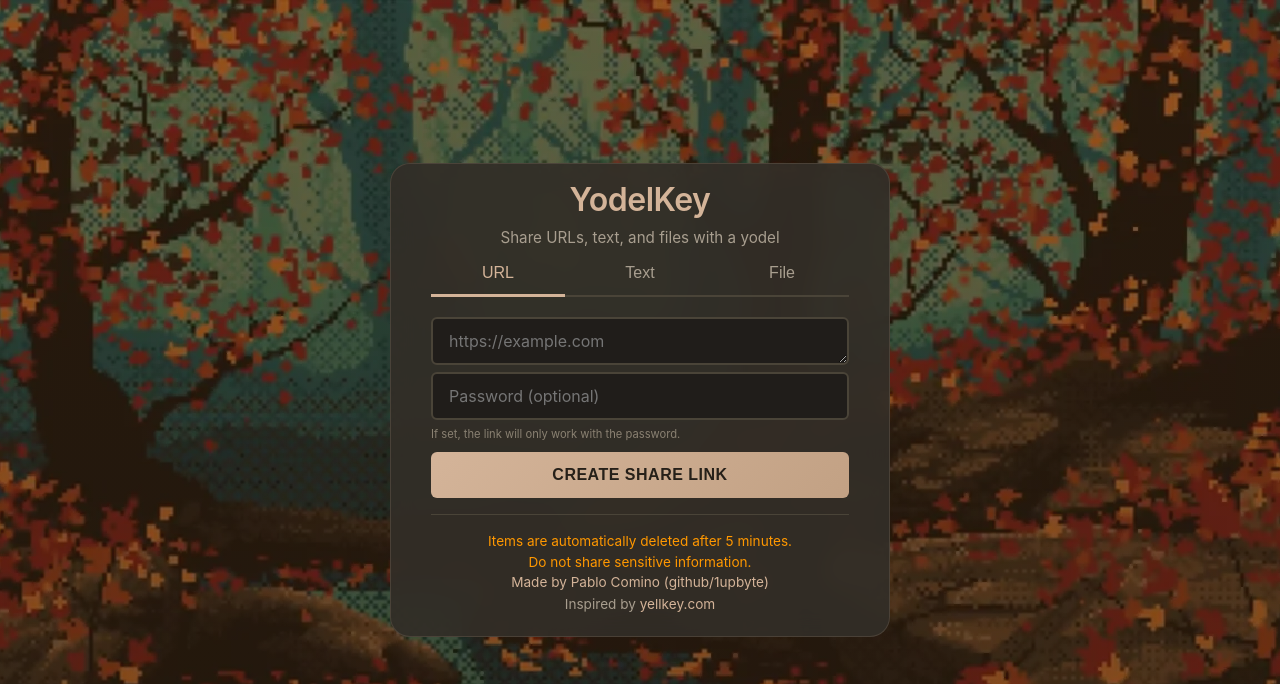
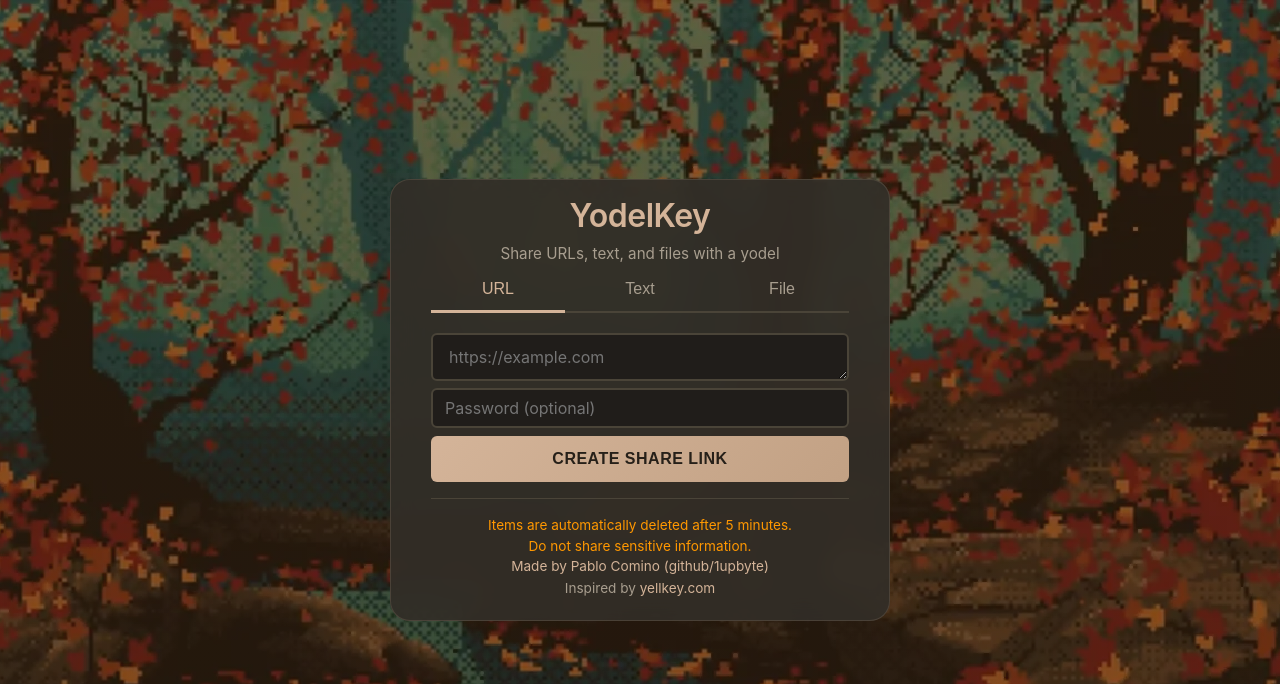
Before and after one commit to 1upbyte/yodelkey, a Flask app: page / in a window 1280 px wide. Shown: the top 684 px of the page. Run offline with Flask 3, Linux system fonts and the light colour scheme; parts of the project's set-up code (start-up, migrations or seed data) failed here and were passed over.

Commit message:
make password box smaller

```diff
--- a/app/templates/index.html
+++ b/app/templates/index.html
@@ -163,6 +163,10 @@
 
         select:hover, input[type="text"]:hover, input[type="password"]:hover, textarea:hover {
             border-color: #5c5446;
+        }
+
+        #passwordInput {
+            padding: 8px 12px;
         }
 
         .password-hint {
@@ -584,7 +588,6 @@
 
             <div class="form-group" id="passwordGroup">
                 <input type="password" id="passwordInput" name="pass" placeholder="Password (optional)" autocomplete="off" data-lpignore="true" data-1p-ignore data-bwignore data-form-type="other">
-                <div class="password-hint">If set, the link will only work with the password.</div>
             </div>
 
             <button type="submit">Create Share Link</button>
```
